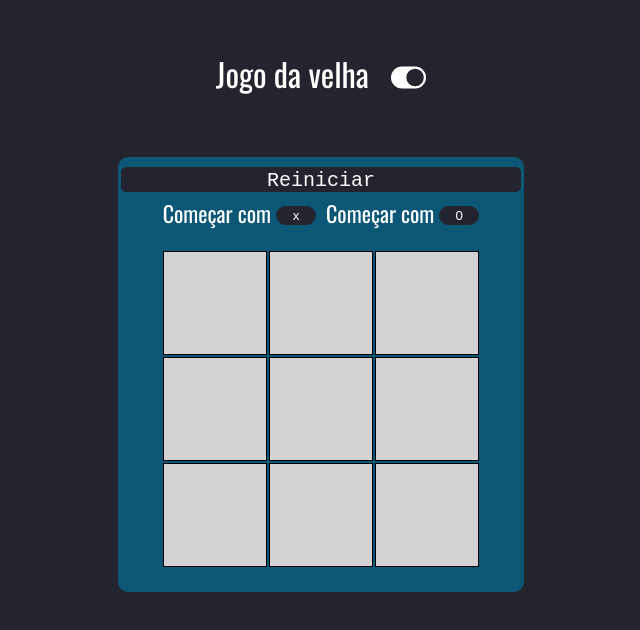
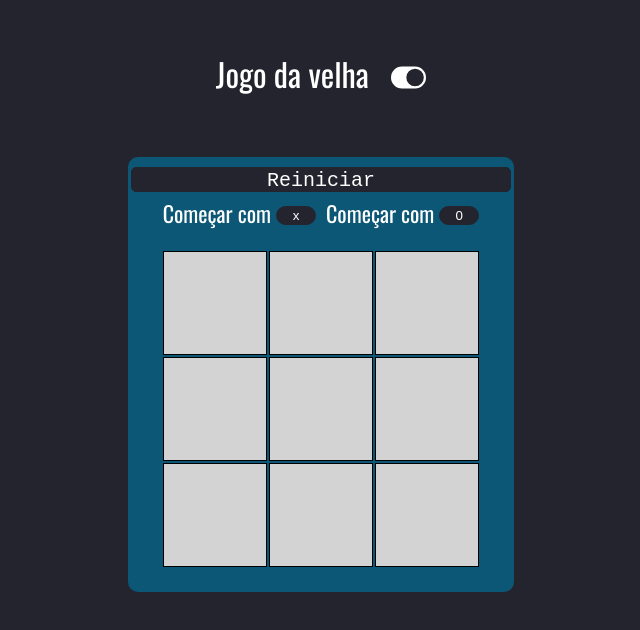
Before and after one commit to joaocarlopa/Jogo_da_velha, a React (Create React App) app: page / in a window 1280 px wide. Shown: the top 630 px of the page, without its empty margins (319-959 px from the left). Built offline with nearby package versions, Linux system fonts and the light colour scheme.

Commit message:
Update card.css

```diff
--- a/src/componentes/layout/card.css
+++ b/src/componentes/layout/card.css
@@ -8,8 +8,8 @@
     border: 3px solid;
     display: flex;
     flex-direction: column;
-    max-width: 400px;
-    min-width: 400px;
+    max-width: 380px;
+    min-width: 380px;
    margin-top: -60px;
 
 }
```
